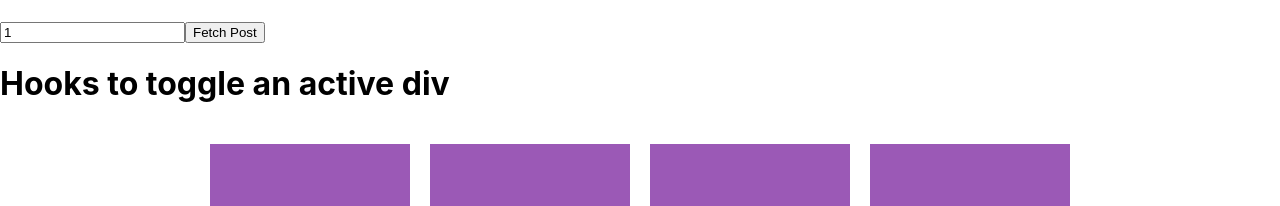
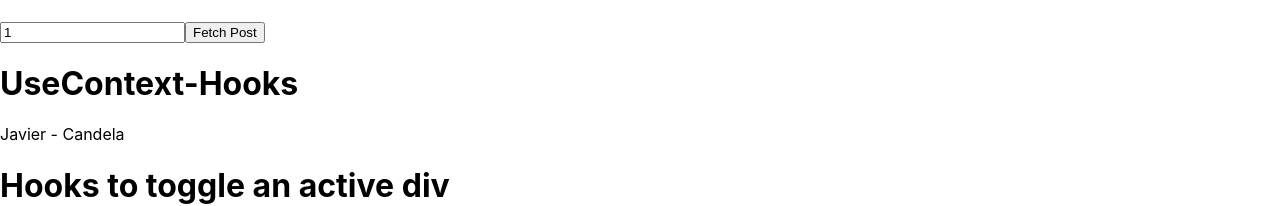
Before and after one commit to Jacanroman/React_hooks, a React (Create React App) app: page / in a window 1280 px wide. Shown: the part 1363-1569 px from the top of the page. Built offline with nearby package versions, Linux system fonts and the light colour scheme; no server answers.

Commit message:
useContext example

```diff
--- a/src/App.js
+++ b/src/App.js
@@ -13,6 +13,12 @@ import MouseContainer from './components/MouseContainer'
 import InternalHookCounter from './components/intervalHookCounter'
 import DataFetching from './components/dataFecthing'
 import DataFetching2 from './components/dataFetching2';
+import ComponentC from './components/context/ComponentC';
+
+
+export const UserContext = React.createContext()
+export const ChannelContext = React.createContext()
+
 
 function App() {
 
@@ -30,6 +36,13 @@ function App() {
       <InternalHookCounter />
       <DataFetching />
       <DataFetching2 />
+
+      <UserContext.Provider value={'Javier'}>
+        <ChannelContext.Provider value={'Candela'}>
+          <ComponentC />
+        </ChannelContext.Provider>
+      </UserContext.Provider>
+
       <Toggle />
 
     </div>
--- /dev/null
+++ b/src/components/context/ComponentC.js
@@ -0,0 +1,12 @@
+import React from 'react';
+import ComponentE from './context1/ComponentE';
+
+function ComponentC(){
+    return(
+        <div>
+            <ComponentE />
+        </div>
+    )
+}
+
+export default ComponentC;
--- /dev/null
+++ b/src/components/context/context1/ComponentE.js
@@ -0,0 +1,18 @@
+import React, {useContext} from 'react';
+//import ComponentF from './ComponentF';
+import {UserContext, ChannelContext} from '../../../App';
+
+function ComponentE () {
+
+    const user = useContext(UserContext)
+    const lastname = useContext(ChannelContext);
+
+    return(
+        <div>
+            <h1> UseContext-Hooks</h1>
+            {user} - {lastname}
+        </div>
+    )
+}
+
+export default ComponentE;
--- /dev/null
+++ b/src/components/context/context1/ComponentF.js
@@ -0,0 +1,28 @@
+import React from 'react';
+import {UserContext, ChannelContext} from '../../../App'
+
+function ComponentF(){
+    return(
+        <div>
+            <UserContext.Consumer>
+                {
+                    user => {
+                        return(
+                            <ChannelContext.Consumer>
+                                {
+                                    channel =>{
+                                    return <div><h1>User Context</h1>User context value {user}, LastName value {channel}</div>
+                                    }
+                                }
+                            </ChannelContext.Consumer>
+                       )
+                    }
+                }
+            </UserContext.Consumer>
+
+        </div>
+    )
+}
+
+
+export default ComponentF;
```
